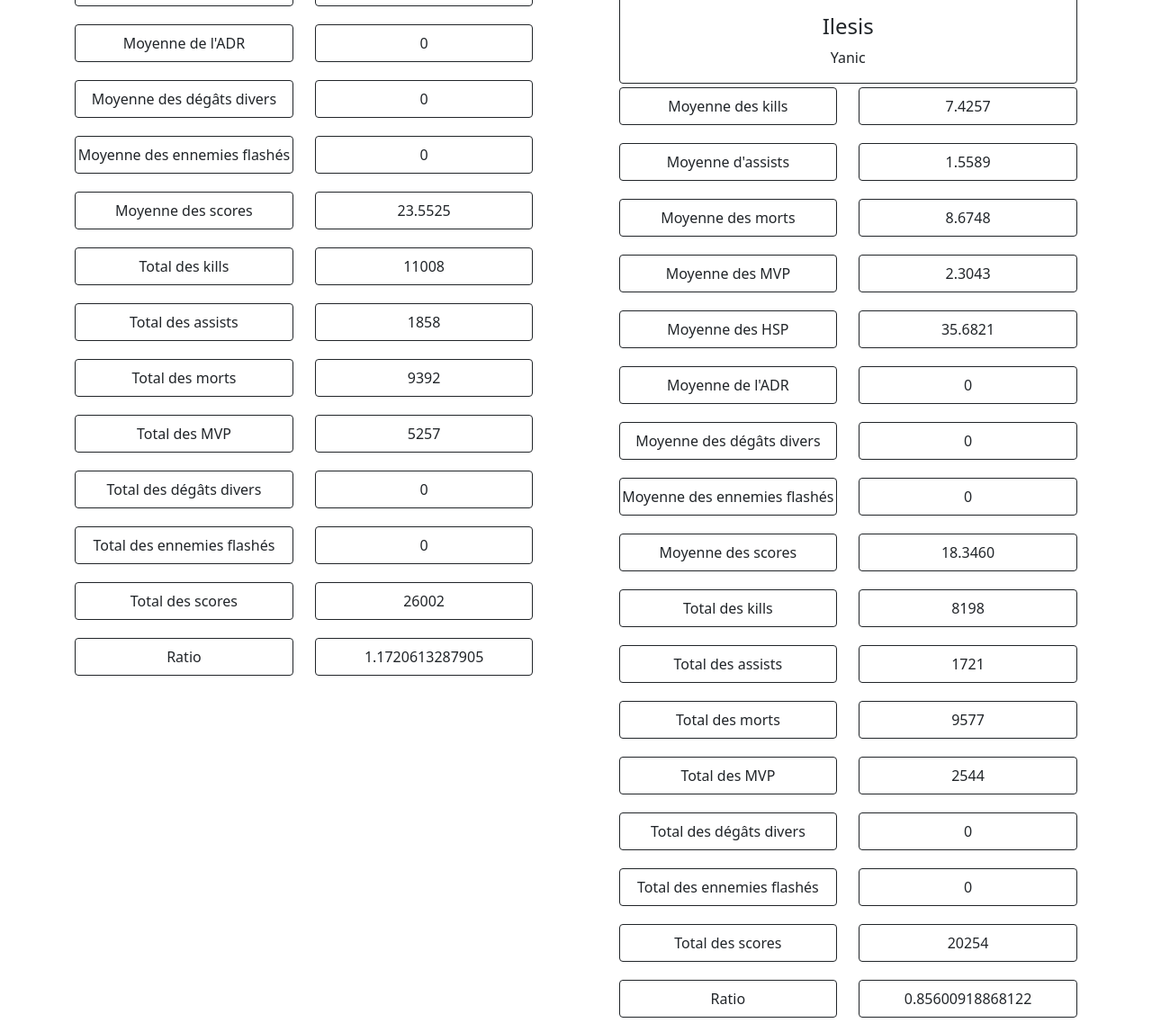
After one commit to Loviflo/ProjetCS, a PHP site: page /PHP/profil.php in a window 1280 px wide. The commit adds this page. Shown: the part 454-1601 px from the top of the page at 90% size. Run offline with PHP 8.4, Linux system fonts and the light colour scheme; data comes from the database, SQL or seed files in the repository; some libraries are stand-ins or nearby versions.

Commit message:
Profil, games and game

```diff
--- /dev/null
+++ b/PHP/profil.php
@@ -0,0 +1,97 @@
+<?php
+    require '../utils/database.php';
+    ini_set('display_errors', 1);
+    $db = getDatabaseConnection();
+    $sql = "SELECT COUNT(DISTINCT date), AVG(kills),AVG(assists),AVG(deaths),AVG(mvp),AVG(hsp),AVG(adr),AVG(ud),AVG(ef),AVG(playerScore),SUM(kills),SUM(assists),SUM(deaths),SUM(mvp),SUM(ud),SUM(ef),SUM(playerScore) FROM wingman WHERE playerName = 'Loviflo'";
+    $statement = $db->prepare($sql);
+    if($statement !== false){
+        $success = $statement->execute();
+        if ($success) {
+            $rows = $statement->fetchAll(PDO::FETCH_ASSOC);
+        }
+    }
+    foreach ($rows as $keys => $value) {}
+
+    $sql2 = "SELECT COUNT(DISTINCT date), AVG(kills),AVG(assists),AVG(deaths),AVG(mvp),AVG(hsp),AVG(adr),AVG(ud),AVG(ef),AVG(playerScore),SUM(kills),SUM(assists),SUM(deaths),SUM(mvp),SUM(ud),SUM(ef),SUM(playerScore) FROM wingman WHERE playerName = 'Ilesis'";
+    $statement = $db->prepare($sql2);
+    if($statement !== false){
+        $success = $statement->execute();
+        if ($success) {
+            $rows = $statement->fetchAll(PDO::FETCH_ASSOC);
+        }
+    }
+    foreach ($rows as $keys => $value2) {}
+
+    $ratio = $value['SUM(kills)']/$value['SUM(deaths)'];
+    $ratio2 = $value2['SUM(kills)']/$value2['SUM(deaths)'];
+    $values = ['AVG(kills)','AVG(assists)','AVG(deaths)','AVG(mvp)','AVG(hsp)','AVG(adr)','AVG(ud)','AVG(ef)','AVG(playerScore)','SUM(kills)','SUM(assists)','SUM(deaths)','SUM(mvp)','SUM(ud)','SUM(ef)','SUM(playerScore)'];
+    $description = ['Moyenne des kills','Moyenne d\'assists','Moyenne des morts','Moyenne des MVP','Moyenne des HSP','Moyenne de l\'ADR','Moyenne des dégâts divers','Moyenne des ennemies flashés','Moyenne des scores','Total des kills','Total des assists','Total des morts','Total des MVP','Total des dégâts divers','Total des ennemies flashés','Total des scores'];
+?>
+<!DOCTYPE html>
+<html lang="en">
+<head>
+    <?php include '../utils/head.php'; ?>
+    <title>Profil</title>
+</head>
+<body>
+    <?php include '../utils/header.php'; ?>
+    <div class="container-fluid">
+        <div class="row justify-content-evenly">
+            <div class="col-xl-5">
+                <div class="card border-dark text-center mt-3">
+                  <img class="card-img-top" src="" alt="">
+                  <div class="card-body">
+                    <h4 class="card-title">Loviflo</h4>
+                    <p class="card-text">Vivian</p>
+                  </div>
+                </div>
+                <?php for ($i=0; $i < 16; $i++) { ?>
+                    <div class="row">
+                        <div class="col col-8 col-lg-6">
+                            <p class="text-center mt-1 pb-2 pt-2 border border-dark rounded"><?php echo $description[$i]; ?></p>
+                        </div>
+                        <div class="col col-4 col-lg-6">
+                            <p class="text-center mt-1 pb-2 pt-2 border border-dark rounded"><?php echo $value[$values[$i]] ?></p>
+                        </div>
+                    </div>
+                <?php } ?>
+                <div class="row">
+                    <div class="col col-8 col-lg-6">
+                        <p class="text-center mt-1 pb-2 pt-2 border border-dark rounded">Ratio</p>
+                    </div>
+                    <div class="col col-4 col-lg-6">
+                        <p class="text-center mt-1 pb-2 pt-2 border border-dark rounded"><?php echo $ratio; ?></p>
+                    </div>
+                </div>
+            </div>
+            <div class="col-xl-5">
+                <div class="card border-dark text-center mt-lg-3">
+                  <img class="card-img-top" src="holder.js/100px180/" alt="">
+                  <div class="card-body">
+                    <h4 class="card-title">Ilesis</h4>
+                    <p class="card-text">Yanic</p>
+                  </div>
+                </div>
+                <?php for ($i=0; $i < 16; $i++) { ?>
+                    <div class="row">
+                        <div class="col col-8 col-lg-6">
+                            <p class="text-center mt-1 pb-2 pt-2 border border-dark rounded"><?php echo $description[$i]; ?></p>
+                        </div>
+                        <div class="col col-4 col-lg-6">
+                            <p class="text-center mt-1 pb-2 pt-2 border border-dark rounded"><?php echo $value2[$values[$i]] ?></p>
+                        </div>
+                    </div>
+                <?php } ?>
+                <div class="row">
+                    <div class="col col-8 col-lg-6">
+                        <p class="text-center mt-1 pb-2 pt-2 border border-dark rounded">Ratio</p>
+                    </div>
+                    <div class="col col-4 col-lg-6">
+                        <p class="text-center mt-1 pb-2 pt-2 border border-dark rounded"><?php echo $ratio2; ?></p>
+                    </div>
+                </div>
+            </div>
+        </div>
+    </div>
+</body>
+</html>
--- a/index.php
+++ b/index.php
@@ -1,5 +1,5 @@
 <!DOCTYPE html>
-<html>
+<html lang="en">
     <head>
         <?php include 'utils/head.php'; ?>
         <title>Voici mon projet CS</title>
--- a/utils/header.php
+++ b/utils/header.php
@@ -12,7 +12,7 @@
                 <a class="navbar-brand" href="http://viviansrv.ddns.net">Accueil</a>
                 <a class="nav-link active" aria-current="page" href="#">Formulaire</a>
                 <a class="nav-link" href="http://viviansrv.ddns.net/PHP/games.php">Statistiques</a>
-                <a class="nav-link" href="#">Profil</a>
+                <a class="nav-link" href="http://viviansrv.ddns.net/PHP/profil.php">Profil</a>
             </div>
         </div>
     </div>
```
Also changed, not shown: DB/Wingman.session.sql (+8 -1 lines), PHP/game.php (+5 -3 lines), PHP/games.php (+14 -10 lines), DB/info_with_rank.csv.
